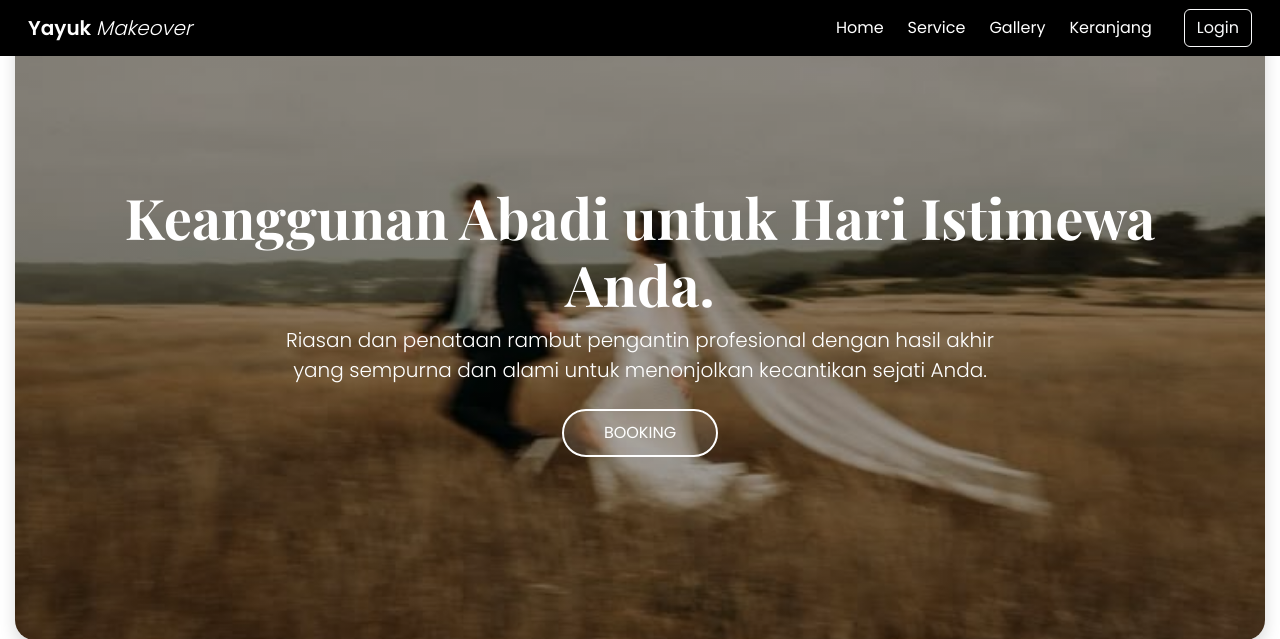
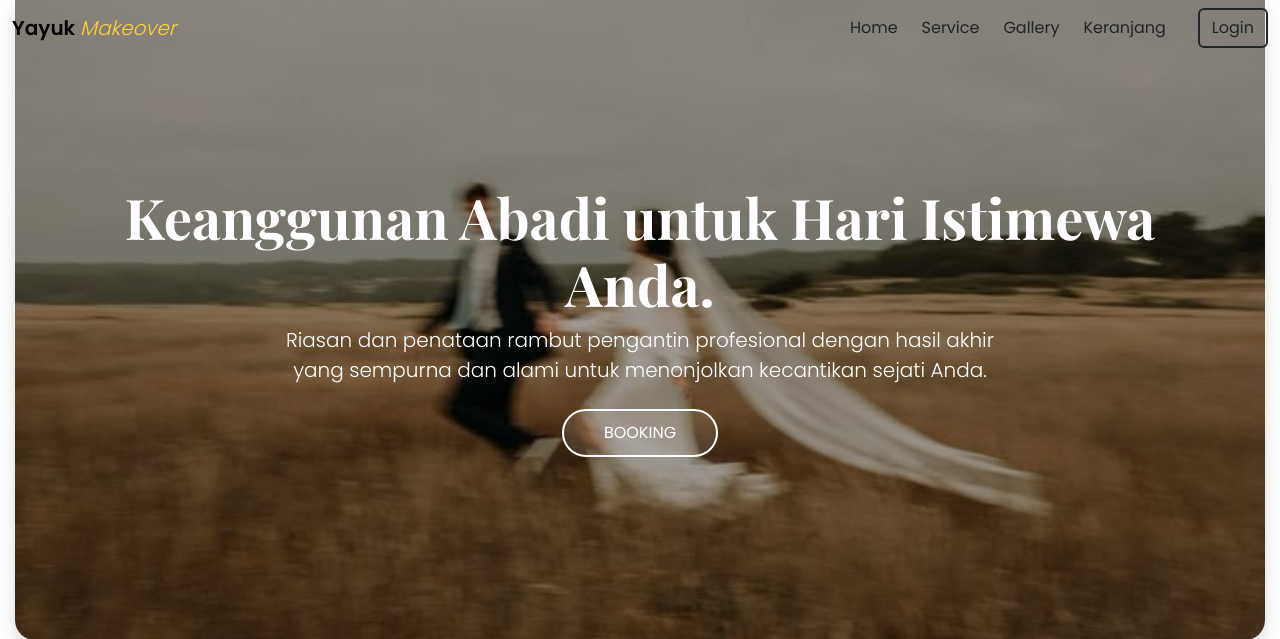
Before and after one commit to raflicode/project-mua-final, a PHP site: page /index.php in a window 1280 px wide. Shown: the top 639 px of the page. Run offline with PHP 8.4, Linux system fonts and the light colour scheme; data that the repository does not hold is empty; some web fonts are replaced.

Commit message:
mengubah ui navbar

```diff
--- a/public/include/navbar.php
+++ b/public/include/navbar.php
@@ -16,14 +16,14 @@ if (session_status() === PHP_SESSION_NONE) {
   /* Container Icon Profile */
   .profile-circle-icon {
     font-size: 1.8rem;
-    color: white;
+    color: black;
     transition: 0.3s;
     display: flex;
     align-items: center;
   }
 
   .profile-circle-icon:hover {
-    color: #949494; /* Warna ungu pas di hover biar senada sama login */
+    color: #a7a6a6; /* Warna ungu pas di hover biar senada sama login */
   }
 
   /* Styling Dropdown Box */
@@ -45,21 +45,21 @@ if (session_status() === PHP_SESSION_NONE) {
   }
 </style>
 
-<nav class="navbar navbar-dark bg-black px-3 fixed-top">
-  <div class="container-fluid">
+<nav class="navbar navbar-light bg-transparent px- fixed-top text-dark ">
+  <div class="container-fluid ">
     <a class="navbar-brand fw-bold" href="/project-mua/index.php">
-      Yayuk <span style="font-style: italic; font-weight: 300;">Makeover</span>
+      Yayuk <span style="font-style: italic; font-weight: 300; color: #FED03A;">Makeover</span>
     </a>
 
     <button class="navbar-toggler border-0 d-lg-none" type="button" data-bs-toggle="offcanvas" data-bs-target="#mobileMenu">
       <span class="navbar-toggler-icon"></span>
     </button>
 
-    <div class="d-none d-lg-flex ms-auto align-items-center gap-4">
-      <a class="nav-link text-white" href="/project-mua/index.php">Home</a>
-      <a class="nav-link text-white" href="/project-mua/public/service.php">Service</a>
-      <a class="nav-link text-white" href="/project-mua/index.php#gallery">Gallery</a>
-      <a class="nav-link text-white" href="#">Keranjang</a>
+    <div class="d-none d-lg-flex ms-auto align-items-center gap-4 text-dark">
+      <a class="nav-link ]" href="/project-mua/index.php">Home</a>
+      <a class="nav-link " href="/project-mua/public/service.php">Service</a>
+      <a class="nav-link " href="/project-mua/index.php#gallery">Gallery</a>
+      <a class="nav-link " href="#">Keranjang</a>
 
       <?php if (isset($_SESSION['id_user']) && $_SESSION['id_user'] != ''): ?>
         <!-- DROPDRON PROFILE -->
@@ -79,7 +79,7 @@ if (session_status() === PHP_SESSION_NONE) {
           </ul>
         </div>
       <?php else: ?>
-        <a class="btn btn-outline-light ms-2" href="/project-mua/public/login.php">Login</a>
+        <a class="btn btn-outline-dark border-2 ms-2 " href="/project-mua/public/login.php">Login</a>
       <?php endif; ?>
     </div>
   </div>
```
